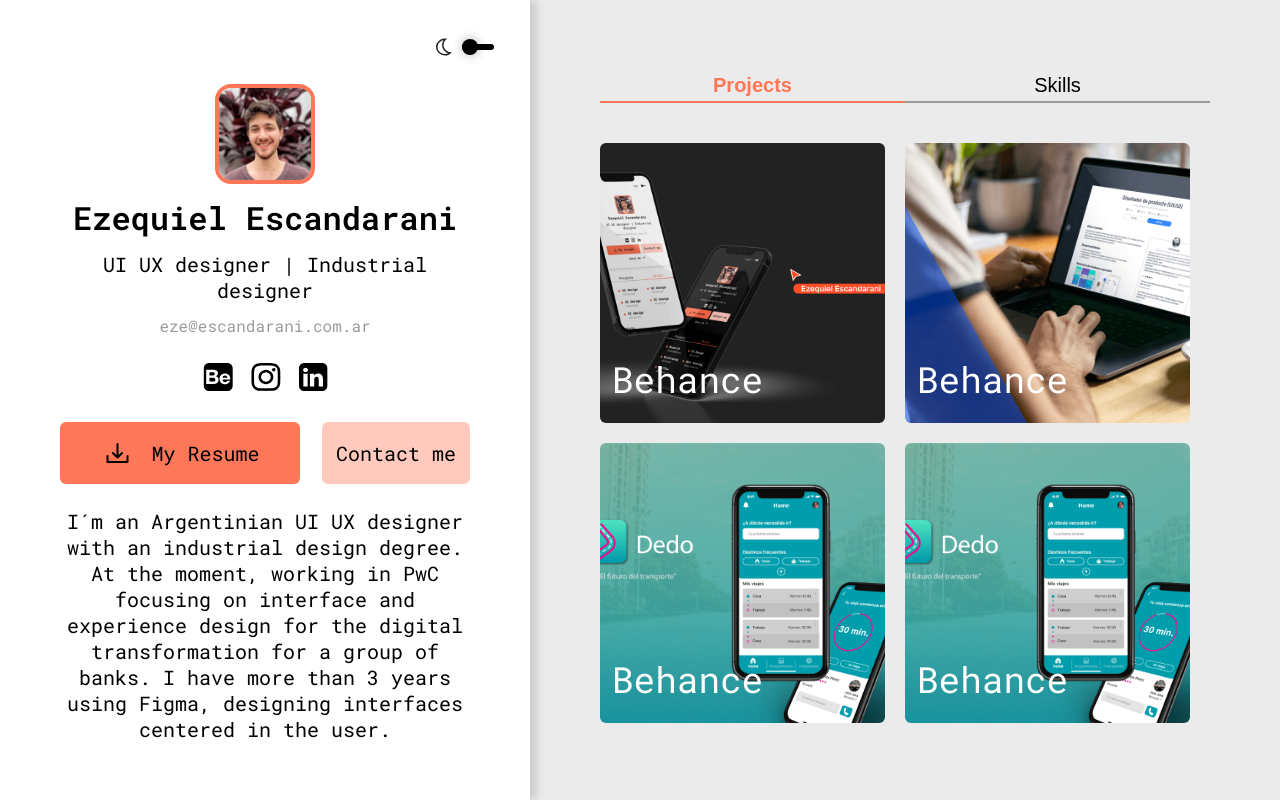
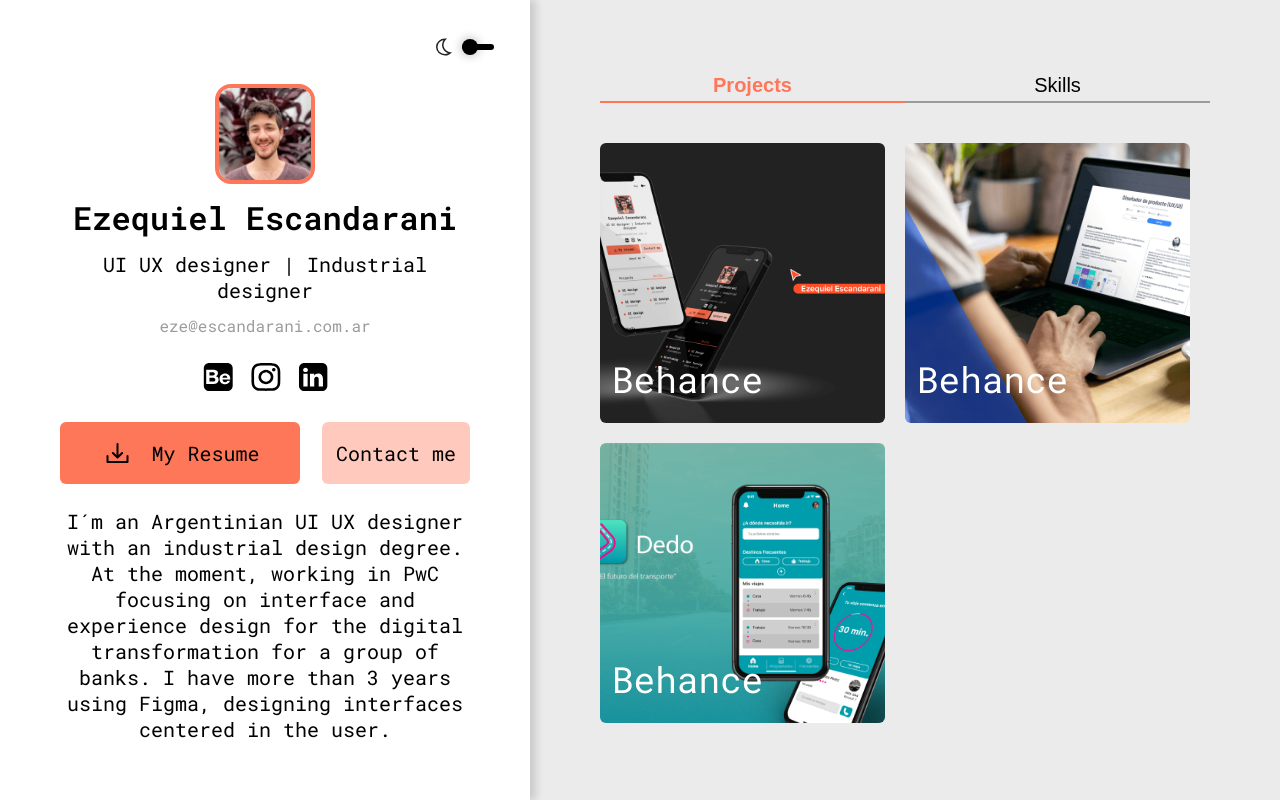
Before and after one commit to nicoescandarani/portfolio-ezequiel-escandarani, an Angular app: page / in a window 1280 px wide. Built offline with nearby package versions, Linux system fonts and the light colour scheme.

Commit message:
deleted the duplicated project

```diff
--- a/src/app/components/projects/projects.component.ts
+++ b/src/app/components/projects/projects.component.ts
@@ -35,13 +35,6 @@
       platform: 'Behance',
       url: 'https://www.behance.net/gallery/99856657/DEDO-ejercicio-UXUI',
       technologies: []
-    },
-    {
-      img: 'assets/dedo-design.png',
-      title: 'Dedo design',
-      platform: 'Behance',
-      url: 'https://www.behance.net/gallery/99856657/DEDO-ejercicio-UXUI',
-      technologies: []
     }
   ]
 
```
